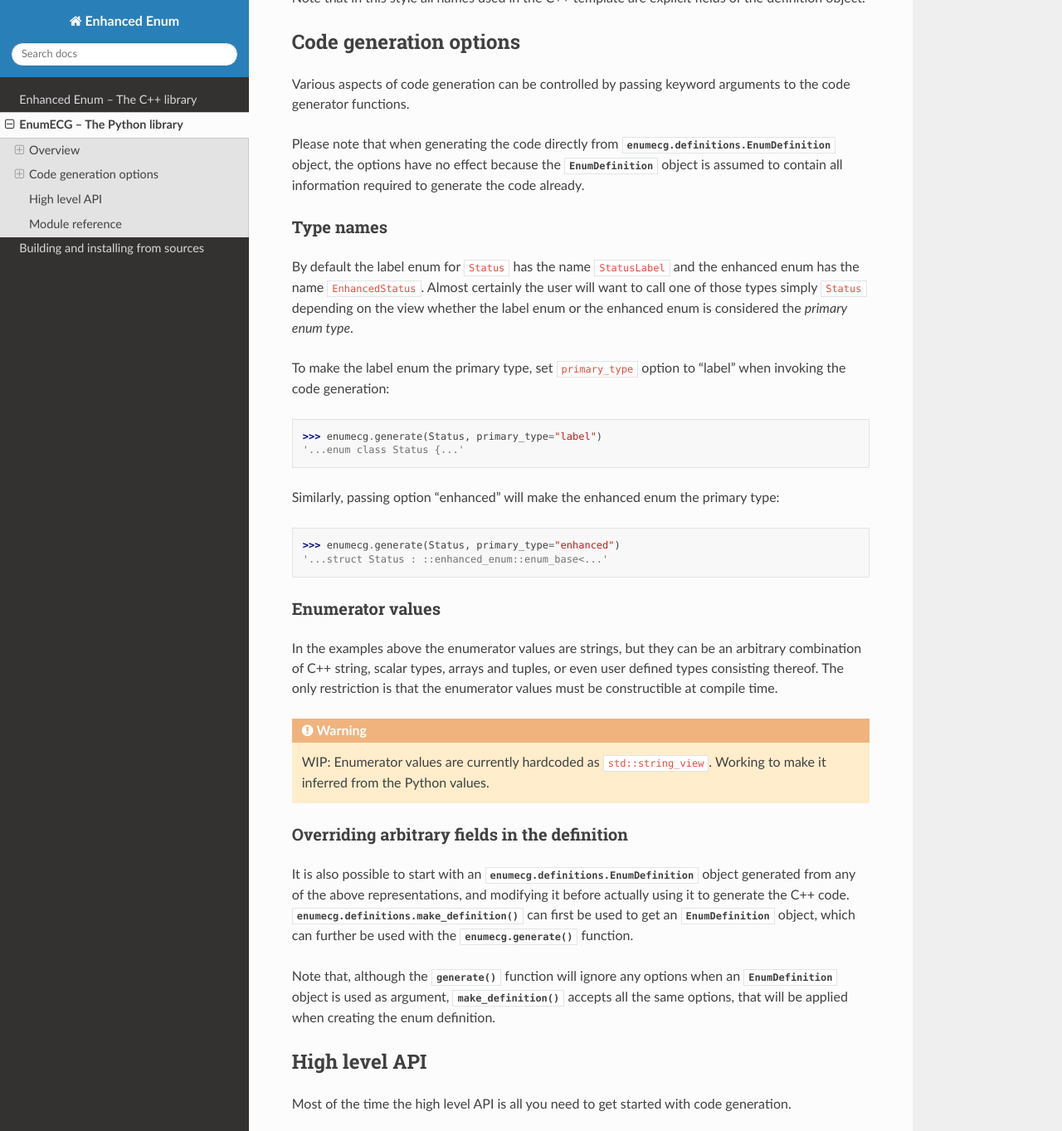
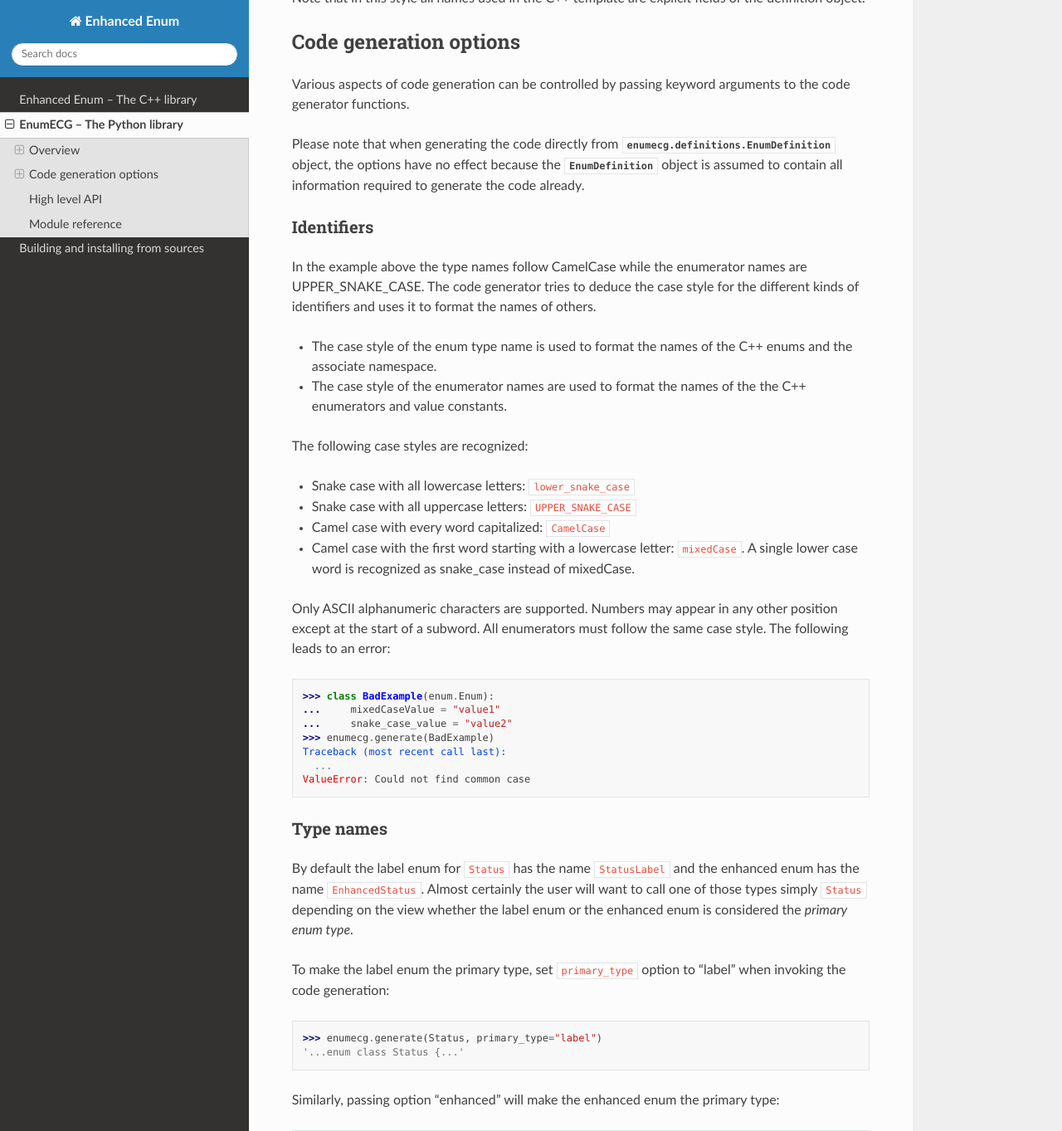
Before and after one commit to jasujm/enhanced-enum, a Sphinx documentation site: the page built from docs/enumecglib.rst, in a window 1280 px wide and 1400 px high, scrolled down 2104 px, cut to the strip 0-1363 px from the top of the window. Shown: the whole strip at 83% size. Built offline with Sphinx 7.4.7 and the Read the Docs theme 2.0.0, drawn with Linux system fonts in a browser that asks for light colours.

Commit message:
Reorganize utils.NameFormatter

```diff
--- a/docs/enumecglib.rst
+++ b/docs/enumecglib.rst
@@ -124,6 +124,49 @@ Please note that when generating the code directly from
 no effect because the :class:`EnumDefinition` object is assumed to contain
 all information required to generate the code already.
 
+.. _enumecg-identifiers:
+
+Identifiers
+...........
+
+In the example above the type names follow CamelCase while the
+enumerator names are UPPER_SNAKE_CASE. The code generator tries to
+deduce the case style for the different kinds of identifiers and uses
+it to format the names of others.
+
+- The case style of the enum type name is used to format the names of
+  the C++ enums and the associate namespace.
+
+- The case style of the enumerator names are used to format the names
+  of the the C++ enumerators and value constants.
+
+The following case styles are recognized:
+
+- Snake case with all lowercase letters: ``lower_snake_case``
+
+- Snake case with all uppercase letters: ``UPPER_SNAKE_CASE``
+
+- Camel case with every word capitalized: ``CamelCase``
+
+- Camel case with the first word starting with a lowercase letter:
+  ``mixedCase``. A single lower case word is recognized as snake_case
+  instead of mixedCase.
+
+Only ASCII alphanumeric characters are supported. Numbers may appear
+in any other position except at the start of a subword. All
+enumerators must follow the same case style. The following leads to an
+error:
+
+.. doctest::
+
+   >>> class BadExample(enum.Enum):
+   ...     mixedCaseValue = "value1"
+   ...     snake_case_value = "value2"
+   >>> enumecg.generate(BadExample)
+   Traceback (most recent call last):
+     ...
+   ValueError: Could not find common case
+
 Type names
 ..........
 
```
Also changed, not shown: 1 other file.
